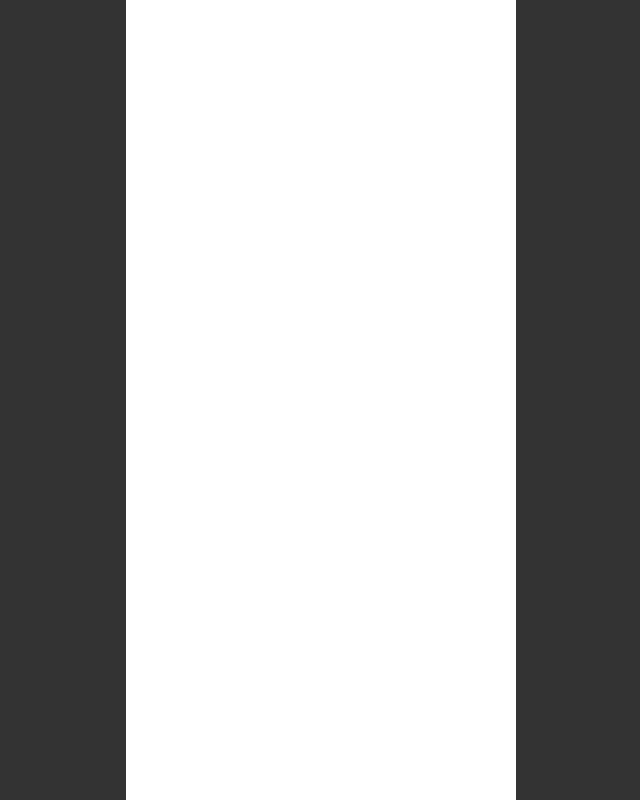
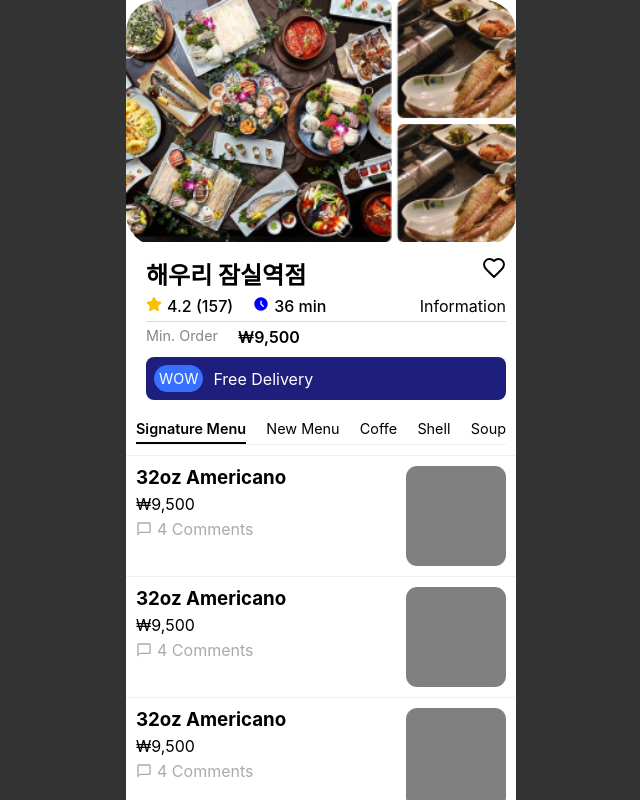
Before and after one commit to ALLSolo-hackseoul/FRONTEND, a React (Vite) app: page /about/1 in a window 1280 px wide. Before the commit this address had no page. Shown: the whole page, without its empty margins (319-959 px from the left). Built offline with nearby package versions, Linux system fonts and the light colour scheme; a web font is replaced by a local one.

Commit message:
update(aboutpage)

```diff
--- a/src/App.tsx
+++ b/src/App.tsx
@@ -2,6 +2,7 @@
 import { Route, Routes } from 'react-router-dom'
 import MainPage from './pages/main'
 import SearchPage from './pages/search'
+import AboutPage from './pages/about'
 
 function App() {
 
@@ -9,6 +10,7 @@
     <Routes>
       <Route path='/' element={<MainPage />} />
       <Route path='/search' element={<SearchPage />} />
+      <Route path='/about/:id' element={<AboutPage />} />
     </Routes>
   )
 }
--- /dev/null
+++ b/src/pages/about/index.tsx
@@ -0,0 +1,89 @@
+import style from "./style.module.css"
+import { LuHeart } from "react-icons/lu";
+import { FaStar } from "react-icons/fa6";
+import { MdAccessTimeFilled } from "react-icons/md";
+import { useState } from "react";
+import { MdChatBubbleOutline } from "react-icons/md";
+
+const AboutPage = () => {
+    const [id, SetID] = useState(0);
+    const list = ["Signature Menu", "New Menu", "Coffe", "Shell", "Soup"]
+    const data = [
+        {
+            name: "32oz Americano",
+            price: "9,500",
+            commit: "4"
+        },
+        {
+            name: "32oz Americano",
+            price: "9,500",
+            commit: "4"
+        },
+        {
+            name: "32oz Americano",
+            price: "9,500",
+            commit: "4"
+        },
+        {
+            name: "32oz Americano",
+            price: "9,500",
+            commit: "4"
+        }
+    ]
+    return (
+        <div className={style.main__init__}>
+            <div className={style.main_container}>
+                <div style={{ borderRadius: "2em", overflow: "hidden" }}>
+                    <img src="/item/Restraunt.png" width={"100%"} />
+                </div>
+                <div style={{ padding: "10px", paddingLeft: "20px", display: "flex", flexDirection: "column" }}>
+                    <div style={{ display: "flex", width: "100%" }}>
+                        <h2 style={{ marginRight: "auto" }}>해우리 잠실역점</h2>
+                        <h2><LuHeart /> </h2>
+                    </div>
+                    <div style={{ display: "flex", width: "100%", marginTop: "5px" }}>
+                        <span style={{ color: "#FAC000" }}><FaStar /> </span><span style={{ fontWeight: "500", marginLeft: "5px" }}>4.2 (157)</span>
+                        <span style={{ color: "#0000FA", marginLeft: "20px" }}><MdAccessTimeFilled /> </span><span style={{ fontWeight: "500", marginLeft: "5px" }}>36 min</span>
+                        <span style={{ marginLeft: "auto" }}>Information</span>
+                    </div>
+                    <hr style={{ border: 0, height: "1px", backgroundColor: "#D9D9D9", marginTop: "5px" }} />
+                    <div style={{ display: "flex", width: "100%", marginTop: "5px" }}>
+                        <span style={{ fontSize: "0.9em", color: "#868686" }}>Min. Order</span>
+                        <span style={{ marginLeft: "20px", fontWeight: "600" }}>₩9,500</span>
+                    </div>
+                    <div style={{ display: "flex", width: "100%", marginTop: "10px", backgroundColor: "#1E1E7C", padding: "8px", borderRadius: "0.5em" }}>
+                        <span style={{ backgroundColor: "#376FFF", color: "white", padding: "5px", borderRadius: "1.5em", fontSize: "0.9em" }}>WOW</span><span style={{ color: "white", display: "flex", alignItems: "center", marginLeft: "10px" }}>Free Delivery</span>
+                    </div>
+                </div>
+
+                <div style={{ display: "flex", justifyContent: "space-between", margin: "10px", borderBottom: "1px solid #F0F0F0" }}>
+                    {
+                        list.map((item, i) => {
+                            return (
+                                <div className={i === id ? style.select : style.none} onClick={() => SetID(i)}>{item}</div>
+                            )
+                        })
+                    }
+                </div>
+                <div style={{ display: "flex", flexDirection: "column" }}>
+                    {
+                        data.map((item, i) => {
+                            return (
+                                <div style={{ display: "flex", padding: "10px", borderTop: "1px solid #F0F0F0" }}>
+                                    <div style={{ display: "felx", flexDirection: "column", marginRight: "auto" }}>
+                                        <h3>{item.name}</h3>
+                                        <span style={{ display: "flex", marginTop: "5px" }}>₩{item.price}</span>
+                                        <span style={{ display: "flex", marginTop: "5px", alignItems: "center", color: "#AAAAAA" }}><MdChatBubbleOutline style={{ marginRight: "5px" }} /> {item.commit} Comments</span>
+                                    </div>
+                                    <div style={{ width: "100px", height: "100px", backgroundColor: "gray", borderRadius: "0.7em" }}></div>
+                                </div>
+                            )
+                        })
+                    }
+                </div>
+            </div>
+        </div>
+    )
+}
+
+export default AboutPage;
--- /dev/null
+++ b/src/pages/about/style.module.css
@@ -0,0 +1,13 @@
+.select {
+    border-bottom: 2px solid black;
+    padding-bottom: 5px;
+    user-select: none;
+    font-weight: 600;
+    font-size: 0.9em;
+}
+
+.none {
+    user-select: none;
+    cursor: pointer;
+    font-size: 0.9em;
+}
```
Also changed, not shown: src/pages/about/component.tsx (added).
